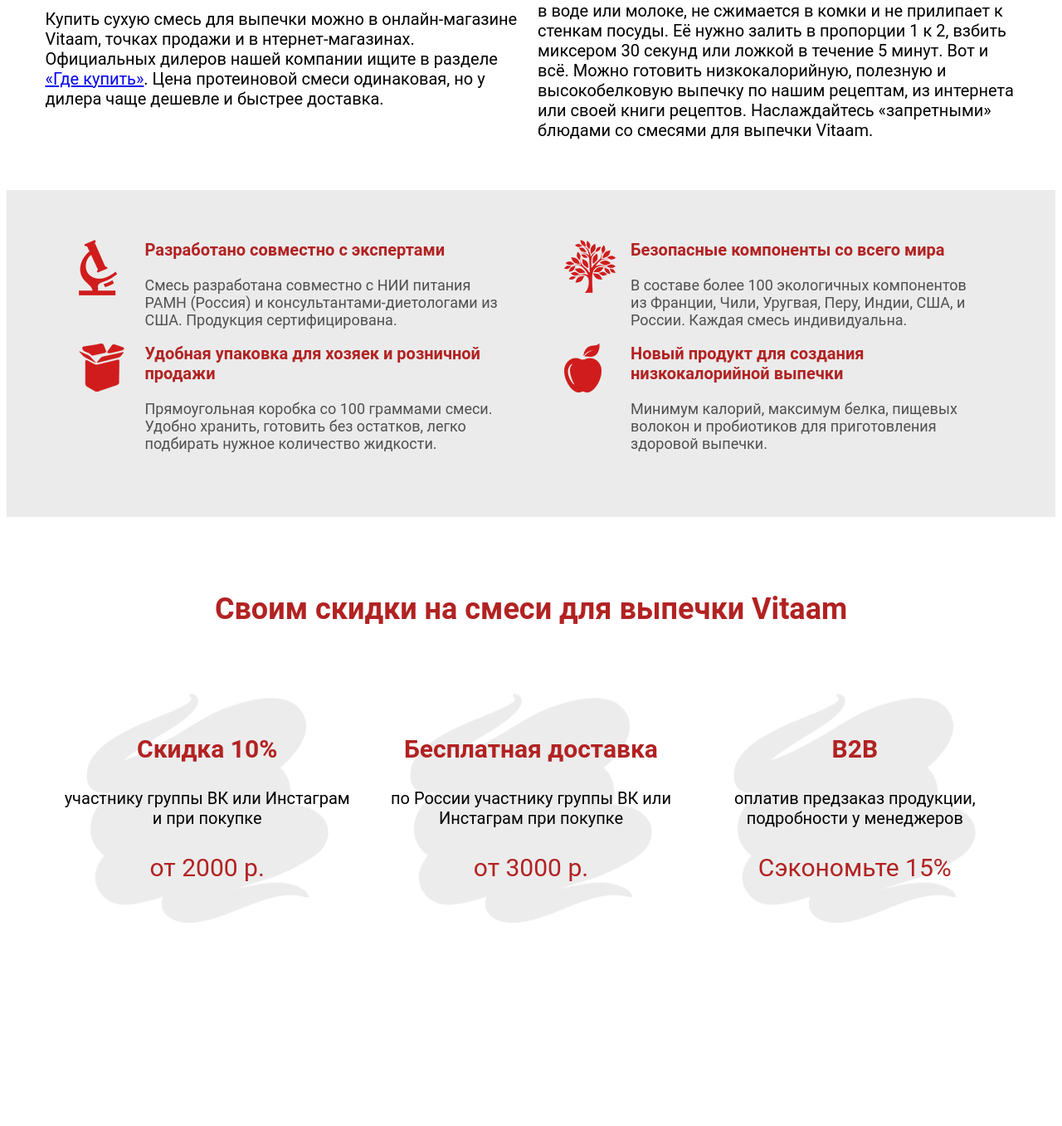
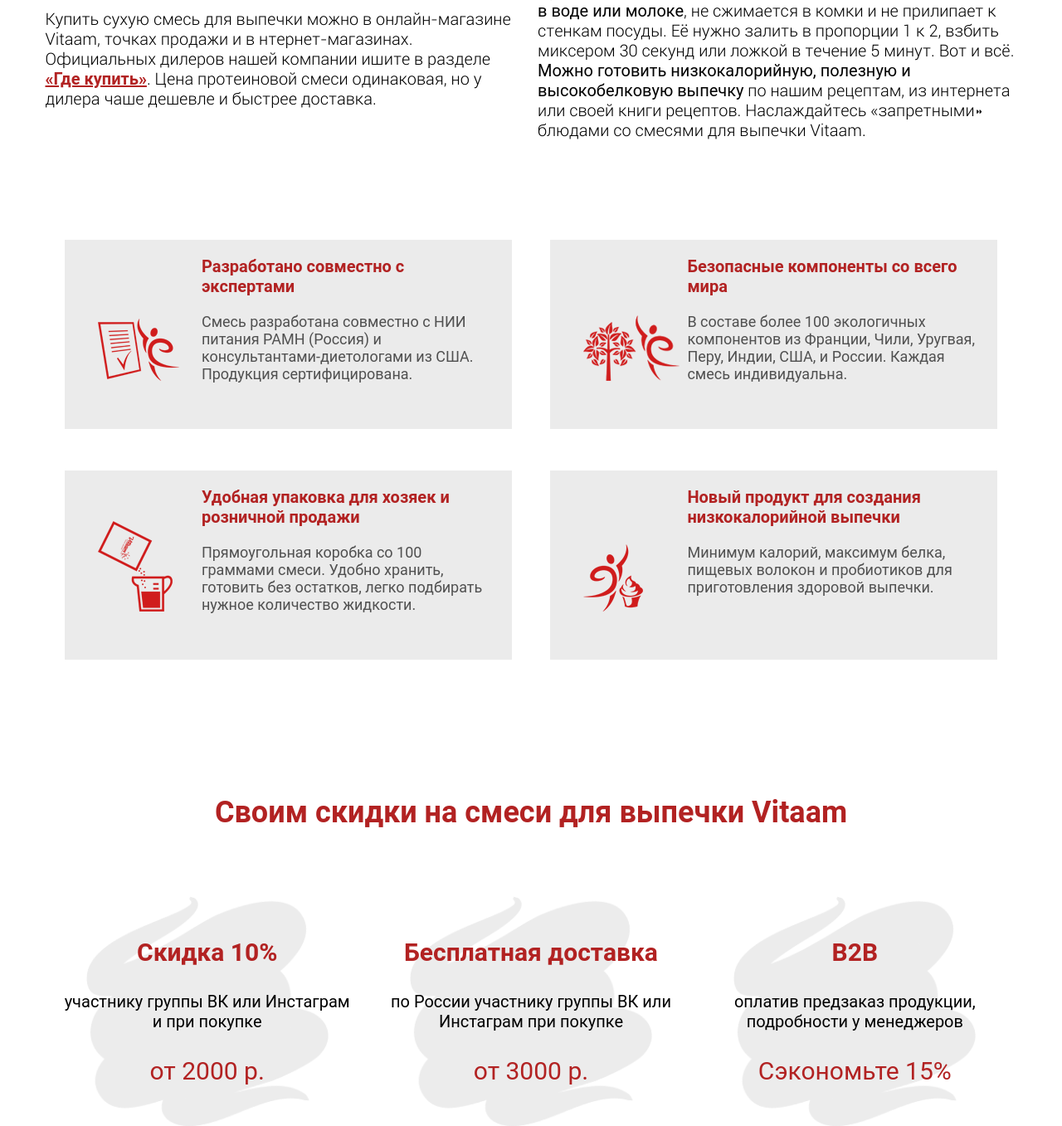
Before and after one commit to YanVI9/Vitaam_WordPress_Theme, a PHP site: page / in a window 1280 px wide. Shown: the part 1338-2695 px from the top of the page at 83% size. Before the commit the page ends 2450 px from the top, so only its background shows below. Run offline with PHP 8.4, Linux system fonts and the light colour scheme; some web fonts are replaced.

Commit message:
Внечены изменения, полученные от дизайнера.

```diff
--- a/css/style.css
+++ b/css/style.css
@@ -1,6 +1,11 @@
 @font-face {
     font-family: Roboto;
     src: url('../fonts/RobotoRegular.ttf');
+}
+
+@font-face {
+    font-family: 'Roboto Light';
+    src: url('../fonts/roboto-light_[allfont.ru].ttf');
 }
 
 html {
@@ -135,6 +140,17 @@
 
 .about__text-block p {
     font-size: 20px;
+    font-family: 'Roboto Light';
+}
+
+.about__text-block p span {
+    font-family: Roboto;
+}
+
+.about__text-block p a {
+    font-family: Roboto;
+    font-weight: bold;
+    color: #b22222;
 }
 
 .break-after {
@@ -144,44 +160,54 @@
 /*------- privilege------*/
 
 .privilege {
-    background-color: #ebebeb;
+    display: flex;
+    justify-content: center;
 }
 
 .privilege__block {
-    max-width: 1171px;
-    margin: 0 auto;
+    flex-basis: 1171px;
     padding: 60px 0;
     display: flex;
     flex-wrap: wrap;
     justify-content: space-around;
+    margin-left: -37px;
+    margin-top: -37px;
 }
 
 .privilege__item {
-    background-position: 40px 0px;
+    background-position: 40px calc(100% - 58px);
     background-repeat: no-repeat;
-    padding-left: 120px;
-    padding-right: 40px;
-    flex-basis: 50%;
+    padding-left: 165px;
+    padding-right: 20px;
+    padding-top: 20px;
+    padding-bottom: 38px;
+    flex-basis: 46%;
     box-sizing: border-box;
+    background-color: #ebebeb;
+    margin: 13px 0;
+    margin-left: 37px;
+    margin-top: 37px;
 }
 
+
+
 .privilege__item-micro {
-    background-image: url('../img/micro.png');
+    background-image: url('../img/expert.png');
     order: 1;
 }
 
 .privilege__item-box {
-    background-image: url('../img/box.png');
+    background-image: url('../img/usability.png');
     order: 3;
 }
 
 .privilege__item-tree {
-    background-image: url('../img/tree.png');
+    background-image: url('../img/secure.png');
     order: 2;
 }
 
 .privilege__item-apple {
-    background-image: url('../img/abble.png');
+    background-image: url('../img/newProduct.png');
     order: 4;
 }
 
--- a/index.html
+++ b/index.html
@@ -55,9 +55,9 @@
         <div class="about__text-block">
             <p><video src=""></video></p>
             <p class="break-after">Купить сухую смесь для выпечки можно в онлайн-магазине Vitaam, точках продажи и в нтернет-магазинах. Официальных дилеров нашей компании ищите в разделе <a href="#">«Где купить»</a>. Цена протеиновой смеси одинаковая, но у дилера чаще дешевле и быстрее доставка.</p>
-            <p>Компания ООО «Витаам» производит диетические низкокалорийные сухие смеси для выпечки протеиновые смеси) из кокосовой муки, муки чиа и киноа, протеина, безопасного заменителя cахара Fibrulose E97, пробиотиков и пищевых волокон.</p>
-            <p>В наших протеиновых смесях нет сахара, глютена, вредных для здоровья химических и биологических веществ. Минимальное содержание углеводов позволяет потреблять выпекаемый продукт людям, которые следят за своим здоровьем и фигурой. </p>
-            <p>Протеиновая смесь для выпечки Vitaam легко растворяется в воде или молоке, не сжимается в комки и не прилипает к стенкам посуды. Её нужно залить в пропорции 1 к 2, взбить миксером 30 секунд или ложкой в течение 5 минут. Вот и всё. Можно готовить низкокалорийную, полезную и высокобелковую выпечку по нашим рецептам, из интернета или своей книги рецептов. Наслаждайтесь «запретными» блюдами со смесями для выпечки Vitaam.</p>
+            <p>Компания ООО «Витаам» производит <span>диетические низкокалорийные сухие смеси для выпечки</span> протеиновые смеси) из кокосовой муки, муки чиа и киноа, протеина, безопасного заменителя cахара Fibrulose E97, пробиотиков и пищевых волокон.</p>
+            <p>В наших протеиновых смесях нет сахара, глютена, вредных для здоровья химических и биологических веществ. <span>Минимальное содержание углеводов</span> позволяет потреблять выпекаемый продукт людям, которые следят за своим здоровьем и фигурой. </p>
+            <p>Протеиновая смесь для выпечки Vitaam <span>легко растворяется в воде или молоке</span>, не сжимается в комки и не прилипает к стенкам посуды. Её нужно залить в пропорции 1 к 2, взбить миксером 30 секунд или ложкой в течение 5 минут. Вот и всё. <span>Можно готовить низкокалорийную, полезную и высокобелковую выпечку</span> по нашим рецептам, из интернета или своей книги рецептов. Наслаждайтесь «запретными» блюдами со смесями для выпечки Vitaam.</p>
         </div>
     </section>
     <section class="privilege">
```
Also changed, not shown: img/expert.png (added), img/newProduct.png (added), img/secure.png (added), img/usability.png (added).
